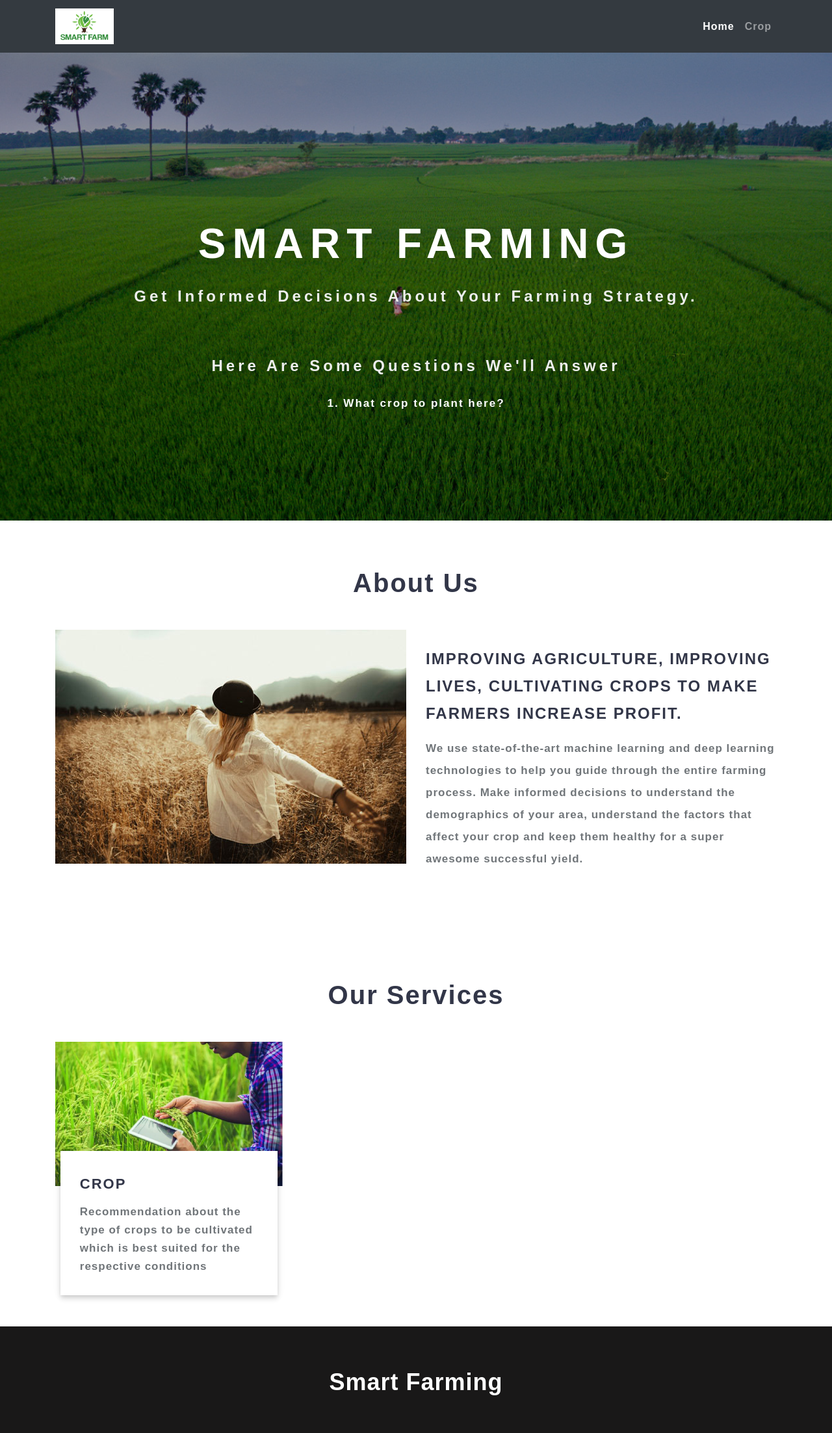
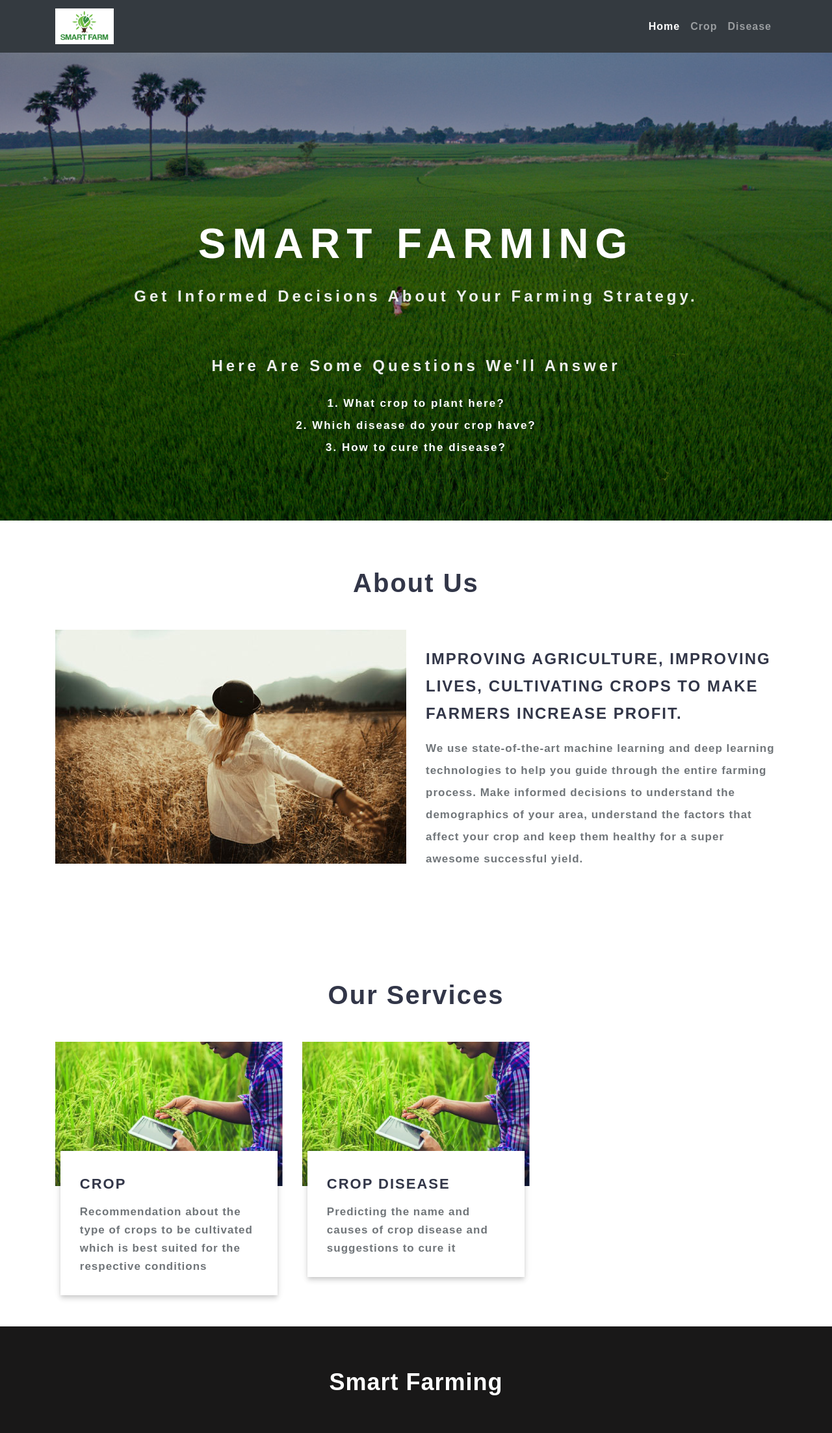
Before and after one commit to siddheshbandgar/Smart-Farming, a Flask app: page / in a window 1280 px wide. Shown: the top 2205 px of the page at 65% size. Run offline with Flask 2, Linux system fonts and the light colour scheme; parts of the project's set-up code (start-up, migrations or seed data) failed here and were passed over; some libraries are stand-ins or nearby versions; some web fonts are replaced.

Commit message:
Disease Prediction in app

```diff
--- a/app/app.py
+++ b/app/app.py
@@ -9,60 +9,60 @@ import requests
 import config
 import pickle
 import io
-#import torch
-#from torchvision import transforms
-#from PIL import Image
-#from utils.model import ResNet9
+import torch
+from torchvision import transforms
+from PIL import Image
+from utils.model import ResNet9
 # ==============================================================================================
 
 # -------------------------LOADING THE TRAINED MODELS -----------------------------------------------
 
 # Loading plant disease classification model
 
-# disease_classes = ['Apple___Apple_scab',
-#                    'Apple___Black_rot',
-#                    'Apple___Cedar_apple_rust',
-#                    'Apple___healthy',
-#                    'Blueberry___healthy',
-#                    'Cherry_(including_sour)___Powdery_mildew',
-#                    'Cherry_(including_sour)___healthy',
-#                    'Corn_(maize)___Cercospora_leaf_spot Gray_leaf_spot',
-#                    'Corn_(maize)___Common_rust_',
-#                    'Corn_(maize)___Northern_Leaf_Blight',
-#                    'Corn_(maize)___healthy',
-#                    'Grape___Black_rot',
-#                    'Grape___Esca_(Black_Measles)',
-#                    'Grape___Leaf_blight_(Isariopsis_Leaf_Spot)',
-#                    'Grape___healthy',
-#                    'Orange___Haunglongbing_(Citrus_greening)',
-#                    'Peach___Bacterial_spot',
-#                    'Peach___healthy',
-#                    'Pepper,_bell___Bacterial_spot',
-#                    'Pepper,_bell___healthy',
-#                    'Potato___Early_blight',
-#                    'Potato___Late_blight',
-#                    'Potato___healthy',
-#                    'Raspberry___healthy',
-#                    'Soybean___healthy',
-#                    'Squash___Powdery_mildew',
-#                    'Strawberry___Leaf_scorch',
-#                    'Strawberry___healthy',
-#                    'Tomato___Bacterial_spot',
-#                    'Tomato___Early_blight',
-#                    'Tomato___Late_blight',
-#                    'Tomato___Leaf_Mold',
-#                    'Tomato___Septoria_leaf_spot',
-#                    'Tomato___Spider_mites Two-spotted_spider_mite',
-#                    'Tomato___Target_Spot',
-#                    'Tomato___Tomato_Yellow_Leaf_Curl_Virus',
-#                    'Tomato___Tomato_mosaic_virus',
-#                    'Tomato___healthy']
+disease_classes = ['Apple___Apple_scab',
+                   'Apple___Black_rot',
+                   'Apple___Cedar_apple_rust',
+                   'Apple___healthy',
+                   'Blueberry___healthy',
+                   'Cherry_(including_sour)___Powdery_mildew',
+                   'Cherry_(including_sour)___healthy',
+                   'Corn_(maize)___Cercospora_leaf_spot Gray_leaf_spot',
+                   'Corn_(maize)___Common_rust_',
+                   'Corn_(maize)___Northern_Leaf_Blight',
+                   'Corn_(maize)___healthy',
+                   'Grape___Black_rot',
+                   'Grape___Esca_(Black_Measles)',
+                   'Grape___Leaf_blight_(Isariopsis_Leaf_Spot)',
+                   'Grape___healthy',
+                   'Orange___Haunglongbing_(Citrus_greening)',
+                   'Peach___Bacterial_spot',
+                   'Peach___healthy',
+                   'Pepper,_bell___Bacterial_spot',
+                   'Pepper,_bell___healthy',
+                   'Potato___Early_blight',
+                   'Potato___Late_blight',
+                   'Potato___healthy',
+                   'Raspberry___healthy',
+                   'Soybean___healthy',
+                   'Squash___Powdery_mildew',
+                   'Strawberry___Leaf_scorch',
+                   'Strawberry___healthy',
+                   'Tomato___Bacterial_spot',
+                   'Tomato___Early_blight',
+                   'Tomato___Late_blight',
+                   'Tomato___Leaf_Mold',
+                   'Tomato___Septoria_leaf_spot',
+                   'Tomato___Spider_mites Two-spotted_spider_mite',
+                   'Tomato___Target_Spot',
+                   'Tomato___Tomato_Yellow_Leaf_Curl_Virus',
+                   'Tomato___Tomato_mosaic_virus',
+                   'Tomato___healthy']
 
-# disease_model_path = 'models/plant_disease_model.pth'
-# disease_model = ResNet9(3, len(disease_classes))
-# disease_model.load_state_dict(torch.load(
-#     disease_model_path, map_location=torch.device('cpu')))
-# disease_model.eval()
+disease_model_path = 'models/plant_disease_model.pth'
+disease_model = ResNet9(3, len(disease_classes))
+disease_model.load_state_dict(torch.load(
+    disease_model_path, map_location=torch.device('cpu')))
+disease_model.eval()
 
 
 # Loading crop recommendation model
@@ -100,27 +100,27 @@ def weather_fetch(city_name):
         return None
 
 
-# def predict_image(img, model=disease_model):
-#     """
-#     Transforms image to tensor and predicts disease label
-#     :params: image
-#     :return: prediction (string)
-#     """
-#     transform = transforms.Compose([
-#         transforms.Resize(256),
-#         transforms.ToTensor(),
-#     ])
-#     image = Image.open(io.BytesIO(img))
-#     img_t = transform(image)
-#     img_u = torch.unsqueeze(img_t, 0)
+def predict_image(img, model=disease_model):
+    """
+    Transforms image to tensor and predicts disease label
+    :params: image
+    :return: prediction (string)
+    """
+    transform = transforms.Compose([
+        transforms.Resize(256),
+        transforms.ToTensor(),
+    ])
+    image = Image.open(io.BytesIO(img))
+    img_t = transform(image)
+    img_u = torch.unsqueeze(img_t, 0)
 
-#     # Get predictions from model
-#     yb = model(img_u)
-#     # Pick index with highest probability
-#     _, preds = torch.max(yb, dim=1)
-#     prediction = disease_classes[preds[0].item()]
-#     # Retrieve the class label
-#     return prediction
+    # Get predictions from model
+    yb = model(img_u)
+    # Pick index with highest probability
+    _, preds = torch.max(yb, dim=1)
+    prediction = disease_classes[preds[0].item()]
+    # Retrieve the class label
+    return prediction
 
 # ===============================================================================================
 # ------------------------------------ FLASK APP -------------------------------------------------
--- a/app/templates/index.html
+++ b/app/templates/index.html
@@ -15,9 +15,8 @@
 								<h4 class="text-wh mx-auto my-4"><strong> Here are some questions we'll answer</strong></h4>
 								<p class="text-li mx-auto mt-2">
 									1. What crop to plant here? <br>
-									<!-- 2. What fertilizer to use? <br>
-									3. Which disease do your crop have?<br>
-									4. How to cure the disease?</p> -->
+									2. Which disease do your crop have?<br>
+									3. How to cure the disease?</p>
 							</div>
 						</div>
 					</div>
@@ -66,17 +65,18 @@
 					</div>
 				</a>
 			</div>
-			<!-- <div class="col-lg-4 col-md-6 blog-middle mb-lg-0 mb-sm-5 pb-lg-0 pb-md-5">
-				<img src="{{ url_for('static', filename='images/s2.jpg') }}" class="img-fluid" alt="" />
-
-			</div> -->
-			<!-- <div class="col-lg-4 col-md-6 blog-right mt-lg-0 mt-5 pt-lg-0 pt-md-5">
+			<div class="col-lg-4 col-md-6 blog-right mt-lg-0 mt-5 pt-lg-0 pt-md-5">
 
 				<img src="{{ url_for('static', filename='images/s4.jpg') }}" class="img-fluid" alt="">
 
-				<img src="images/s4.jpg" class="img-fliud" alt="" />
-
-			</div> -->
+				<!-- <img src="images/s4.jpg" class="img-fliud" alt="" /> -->
+				<a href="{{ url_for('disease_prediction') }}">
+					<div class="blog-info">
+						<h4>Crop Disease</h4>
+						<p class="mt-2">Predicting the name and causes of crop disease and suggestions to cure it</p>
+					</div>
+				</a>
+			</div>
 		</div>
 	</div>
 </section>
--- a/app/templates/layout.html
+++ b/app/templates/layout.html
@@ -174,6 +174,9 @@ Smartphone Compatible web template, free webdesigns for Nokia, Samsung, LG, Sony
 					<li class="nav-item">
 						<a class="nav-link" href="{{ url_for('crop_recommend') }}">Crop</a>
 					</li>
+					<li class="nav-item">
+						<a class="nav-link" href="{{ url_for('disease_prediction') }}">Disease</a>
+					</li>
 
 				</ul>
 			</div>
```
Also changed, not shown: app/static/images/download.jpg (added), 1 other file.
